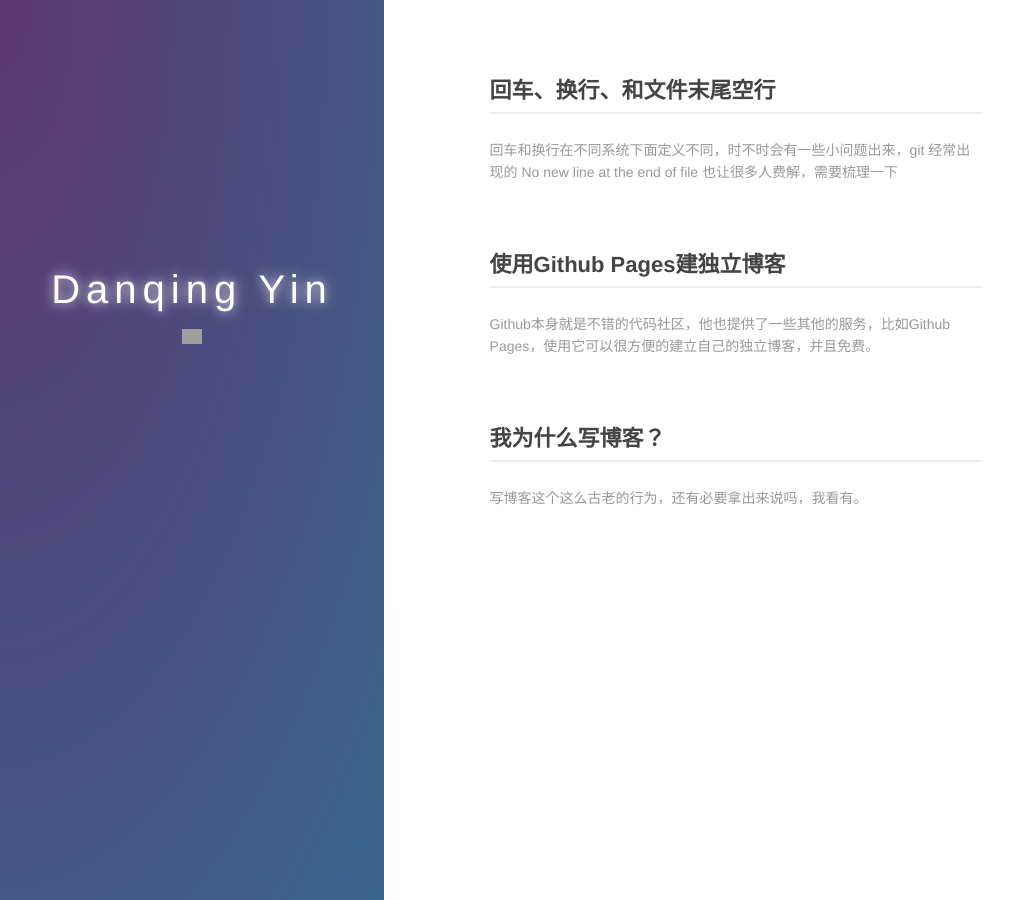
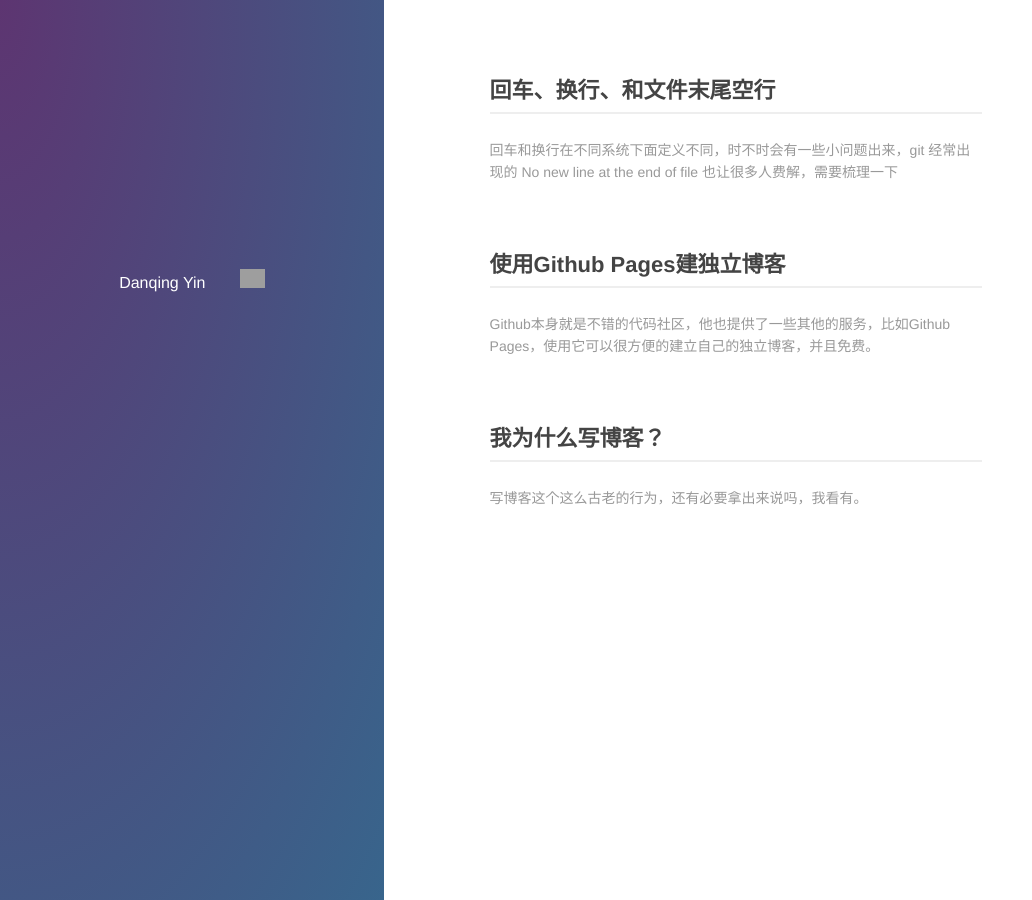
Before and after one commit to danqing117/danqing117.github.io, a Jekyll site: the page built from index.md, in a window 1280 px wide. Shown: the whole page, without its empty margins (0-1032 px from the left). Built offline with Jekyll 4.4.1, drawn with Linux system fonts in a browser that asks for light colours; grey boxes are pictures that could not be loaded.

Commit message:
Update index.md

```diff
--- a/index.md
+++ b/index.md
@@ -6,8 +6,8 @@ layout: default
   <div class="index-wrapper">
     <div class="aside">
       <div class="info-card">
-        <h1>Danqing Yin</h1>
-        <a href="http://linkedin.com/in/danqing-yin-412a76b7" target="_blank"><img src="http://www.freeiconspng.com/uploads/linkedin-icon-31.png" alt="" width="20"/></a>
+        <a class="home-menu-icon" style="color:#fff;" href="/">Danqing Yin</a>
+        <a href="http://linkedin.com/in/danqing-yin-412a76b7" target="_blank"><img src="http://www.freeiconspng.com/uploads/linkedin-icon-31.png" alt="" width="25"/></a>
       </div>
       <div id="particles-js"></div>
     </div>
```
